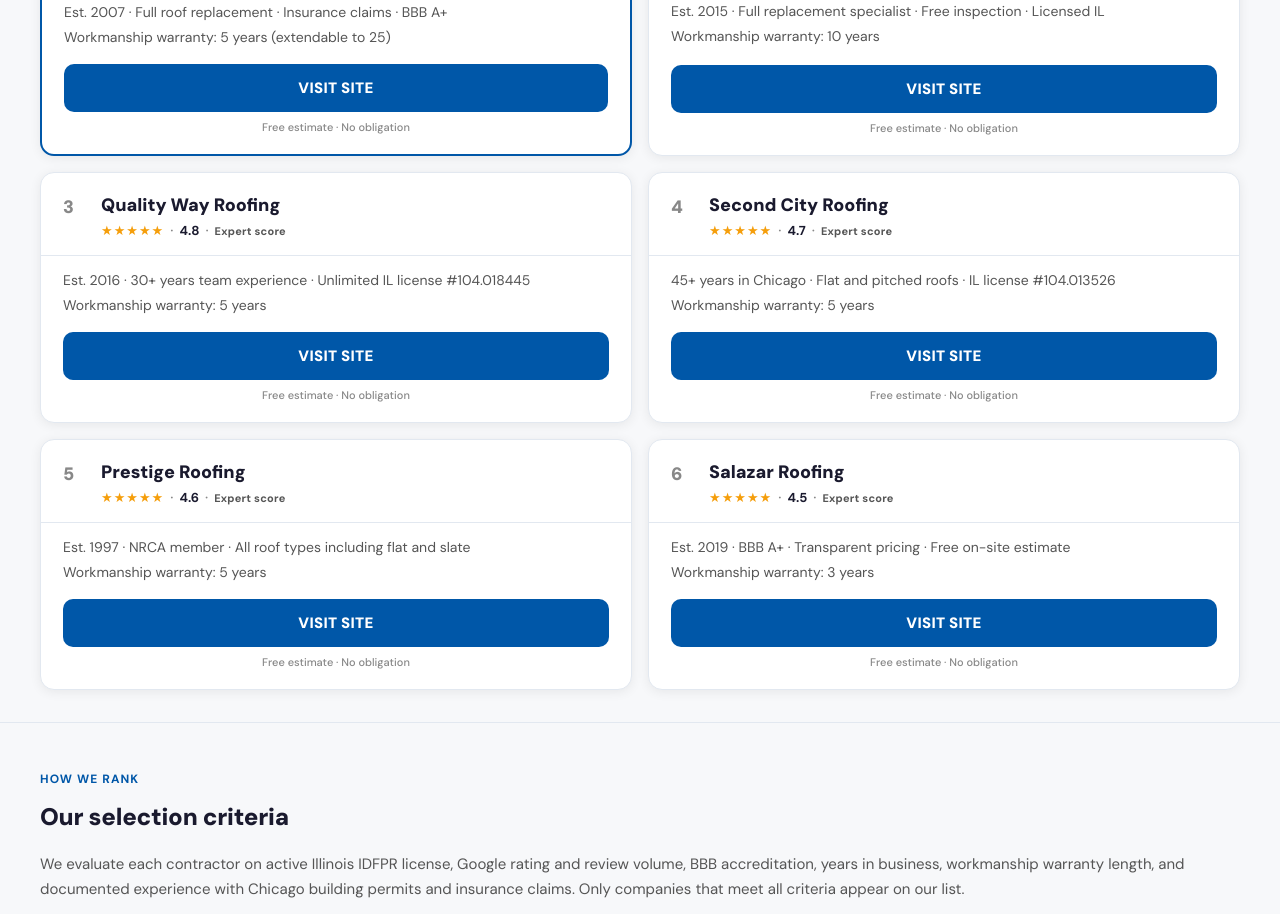
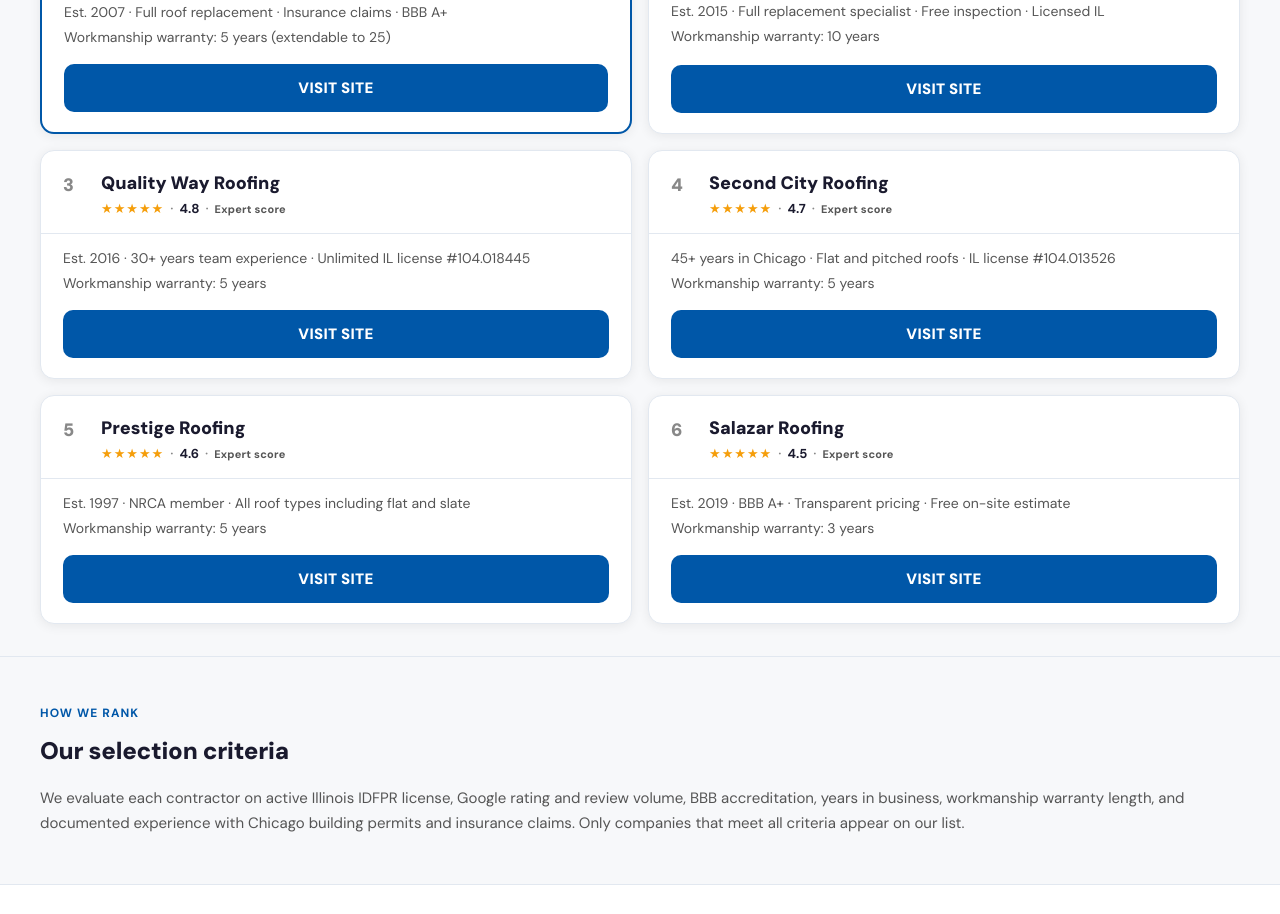
Before and after one commit to dm100usa-oss/roofreplacementchicago, a Next.js app: page / in a window 1280 px wide. Shown: the part 1400-2314 px from the top of the page. Built offline with nearby package versions, Linux system fonts and the light colour scheme.

Commit message:
Update CompanyCard.tsx

```diff
--- a/src/components/CompanyCard.tsx
+++ b/src/components/CompanyCard.tsx
@@ -35,9 +35,7 @@
             {isEs ? 'VER SITIO' : 'VISIT SITE'}
           </a>
         </div>
-        <div className={styles.btnNote}>
-          {isEs ? 'Estimado gratis · Sin obligación' : 'Free estimate · No obligation'}
-        </div>
+
       </div>
     </div>
   )
```
